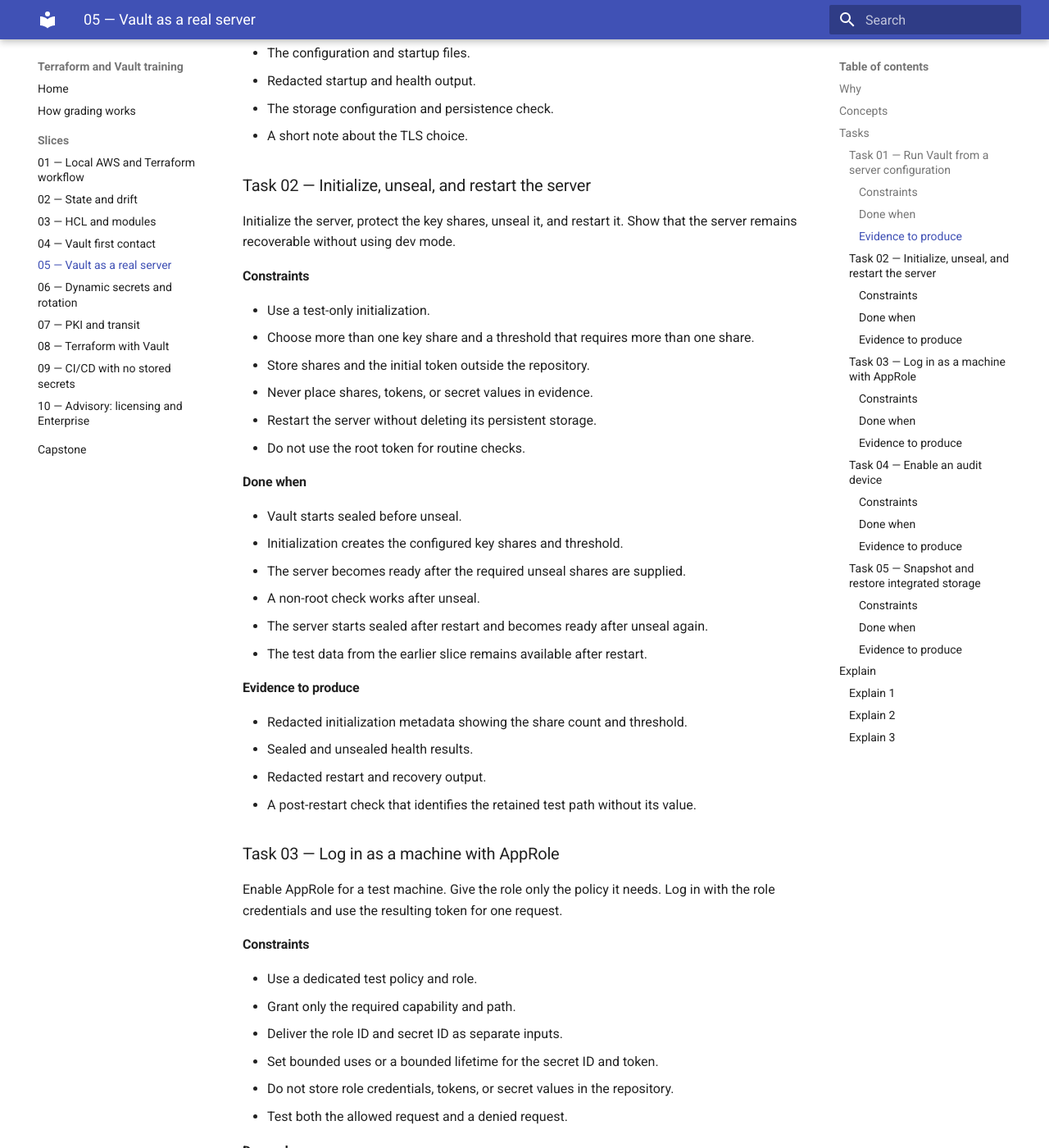
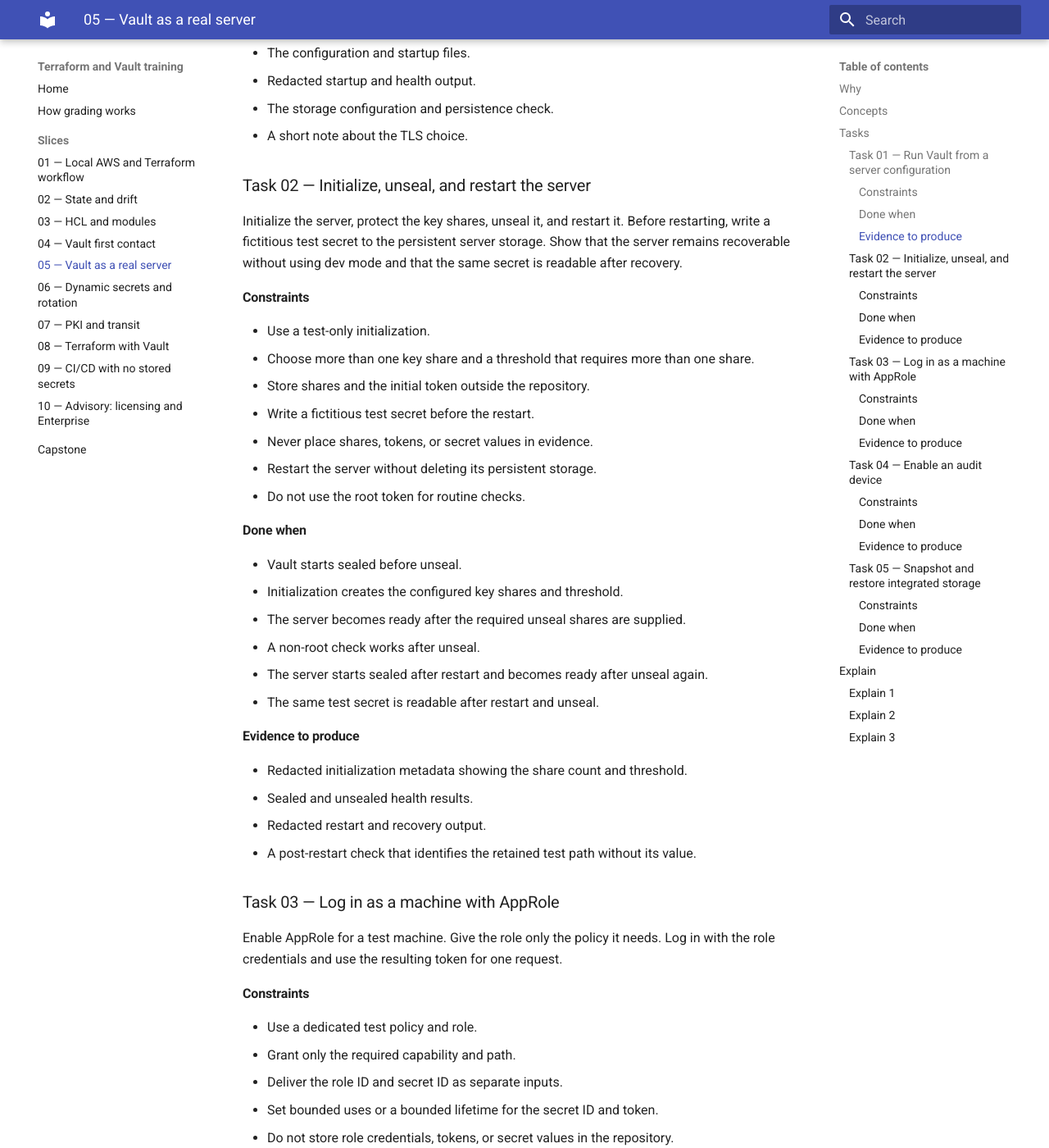
Before and after one commit to OpalBolt/Hashicorp-Katas, an MkDocs documentation site: the page built from docs/slices/05-vault-server.md, in a window 1280 px wide and 1400 px high, scrolled down 1574 px. Shown: the whole window at 82% size. Built offline with MkDocs 1.6.1 and Material for MkDocs 9.7.7, drawn with Linux system fonts in a browser that asks for light colours.

Commit message:
docs: clarify Vault restart persistence

```diff
--- a/docs/slices/05-vault-server.md
+++ b/docs/slices/05-vault-server.md
@@ -61,13 +61,16 @@ file. Use integrated storage with data on a persistent local volume.
 ### Task 02 — Initialize, unseal, and restart the server
 
 Initialize the server, protect the key shares, unseal it, and restart it.
-Show that the server remains recoverable without using dev mode.
+Before restarting, write a fictitious test secret to the persistent server
+storage. Show that the server remains recoverable without using dev mode and
+that the same secret is readable after recovery.
 
 #### Constraints
 
 - Use a test-only initialization.
 - Choose more than one key share and a threshold that requires more than one share.
 - Store shares and the initial token outside the repository.
+- Write a fictitious test secret before the restart.
 - Never place shares, tokens, or secret values in evidence.
 - Restart the server without deleting its persistent storage.
 - Do not use the root token for routine checks.
@@ -79,7 +82,7 @@ Show that the server remains recoverable without using dev mode.
 - The server becomes ready after the required unseal shares are supplied.
 - A non-root check works after unseal.
 - The server starts sealed after restart and becomes ready after unseal again.
-- The test data from the earlier slice remains available after restart.
+- The same test secret is readable after restart and unseal.
 
 #### Evidence to produce
 
```
